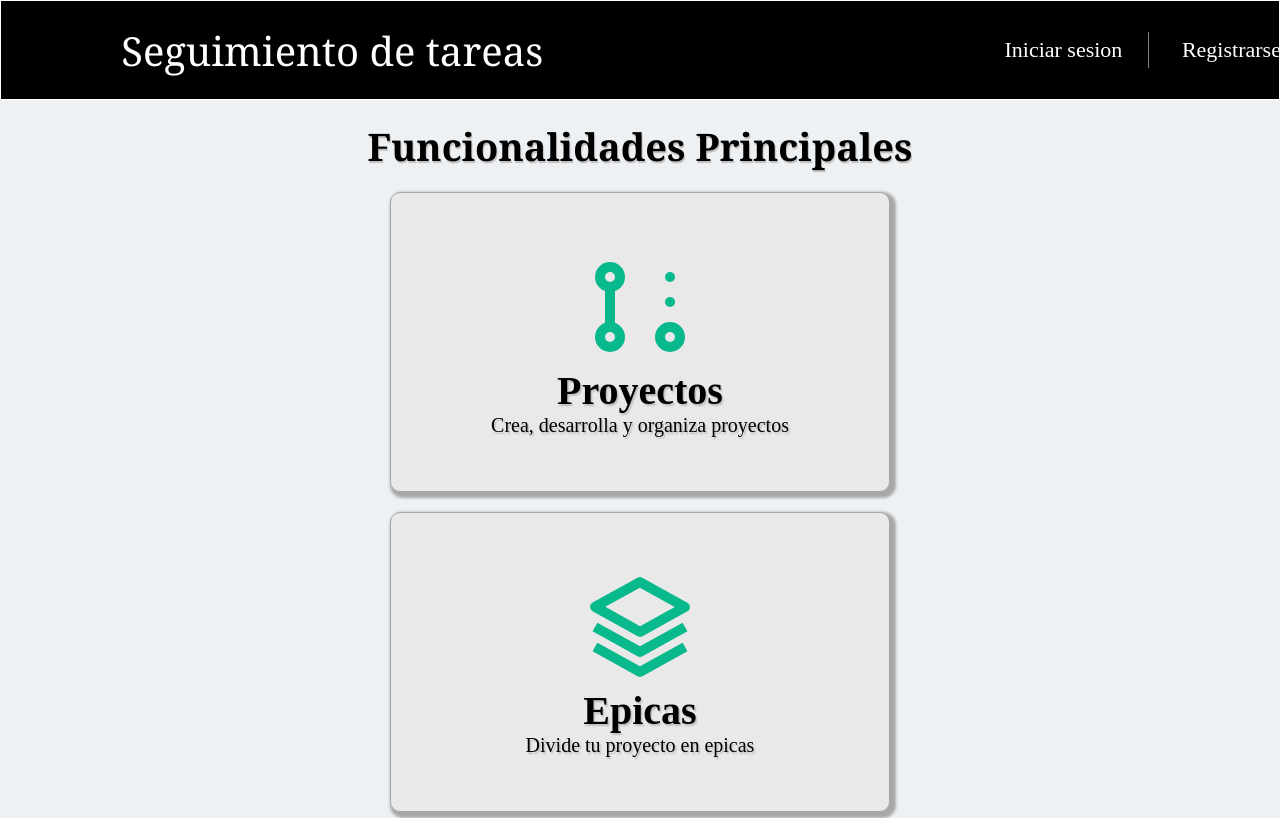
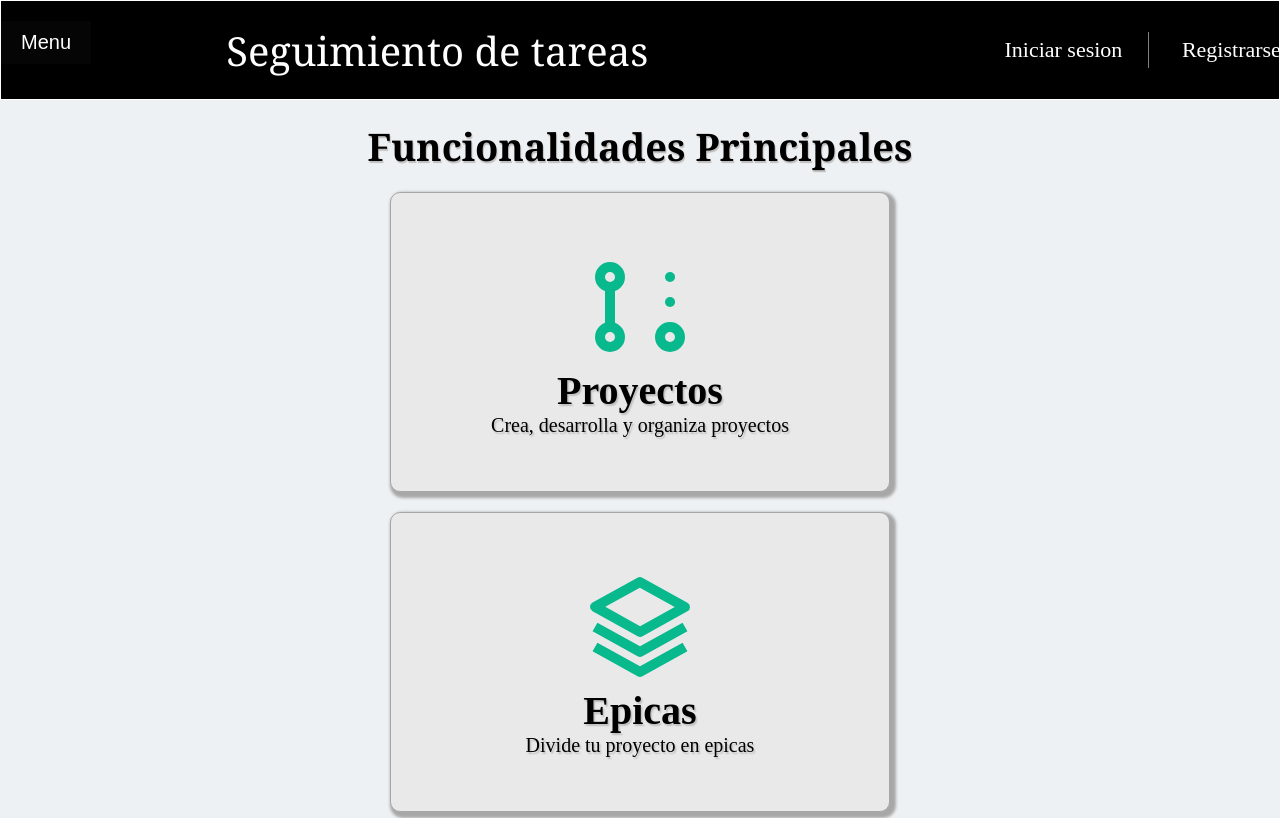
Before and after one commit to facundobrunetti99/project-task, a React (Vite) app: page / in a window 1280 px wide. Shown: the top 818 px of the page. Built offline with nearby package versions, Linux system fonts and the light colour scheme.

Commit message:
Add DropdownMenu

```diff
--- /dev/null
+++ b/src/assets/components/Layout/DropDownMenu.jsx
@@ -0,0 +1,26 @@
+import React, { useState } from 'react';
+import '../Layout/layoutcss/DropdownMenu.css';
+
+function DropdownMenu() {
+  const [isOpen, setIsOpen] = useState(false);
+
+  const toggleMenu = () => {
+    setIsOpen(!isOpen);
+  };
+
+  return (
+    <div className="dropdown">
+      <button className="dropdown-toggle" onClick={toggleMenu}>
+        Menu
+      </button>
+      <ul className={`dropdown-menu ${isOpen ? 'open' : ''}`}>
+        <li>My Projects</li>
+        <li>My Epics</li>
+        <li>My Task</li>
+        <li>Settings</li>
+      </ul>
+    </div>
+  );
+}
+
+export default DropdownMenu;
--- a/src/assets/components/Layout/Header.jsx
+++ b/src/assets/components/Layout/Header.jsx
@@ -1,18 +1,21 @@
 import React from "react";
 import "./layoutcss/Header.css";
 import { Link } from "react-router-dom";
+import DropdownMenu from "./DropDownMenu";
 
 const Header = () => {
   return (
     <div className="conteiner-header">
-      <Link className="conteiner-tittle-header" to="/">Seguimiento de tareas</Link>
+      <DropdownMenu></DropdownMenu>
+      <Link className="conteiner-tittle-header" to="/">
+        Seguimiento de tareas
+      </Link>
       <div className="conteiner-menu-login">
         <li className="li-login">
-        <Link to="/login">Iniciar sesion</Link>
+          <Link to="/login">Iniciar sesion</Link>
         </li>
         <li className="li-login singup-li">
-        <Link to="/login">Registrarse</Link>
-
+          <Link to="/login">Registrarse</Link>
         </li>
       </div>
     </div>
--- /dev/null
+++ b/src/assets/components/Layout/layoutcss/DropDownMenu.css
@@ -0,0 +1,52 @@
+.dropdown {
+    position: relative;
+    display: inline-block;
+  }
+
+  .dropdown-toggle {
+    background-color: #050505;
+    color: white;
+    padding: 10px 20px;
+    border: none;
+    font-size: 20px;
+    cursor: pointer;
+    margin-top: 20px;
+
+  }
+
+  .dropdown-menu {
+    display: flex;
+    position: absolute;
+    flex-direction: column;
+
+    top: 100%;
+    left: 0;
+    background-color: rgb(0, 0, 0);
+    box-shadow: 0px 8px 16px rgba(0, 0, 0, 0.2);
+    padding: 0;
+    list-style: none;
+    margin: 0;
+    width: 270px;
+    max-height: 0;
+    opacity: 0;
+    overflow: hidden;
+    transition: opacity 0.3s ease, max-height 0.3s ease;
+    color: #fff;
+    height: 100vh;
+  }
+  .dropdown-menu.open {
+    opacity: 1;
+    max-height:  1385px;
+    height: 1385px;/* Ajusta según el tamaño máximo que quieras permitir */
+  }
+
+  .dropdown-menu li {
+    padding: 8px 16px;
+    cursor: pointer;
+    font-size: 20px;
+    margin: 15px 0;
+  }
+
+  .dropdown-menu li:hover {
+    background-color: #252424;
+  }
```
